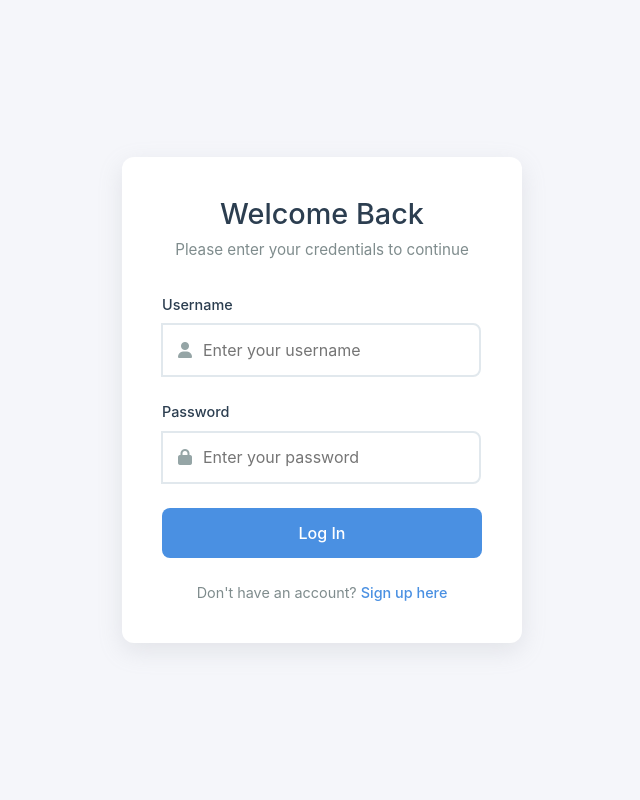
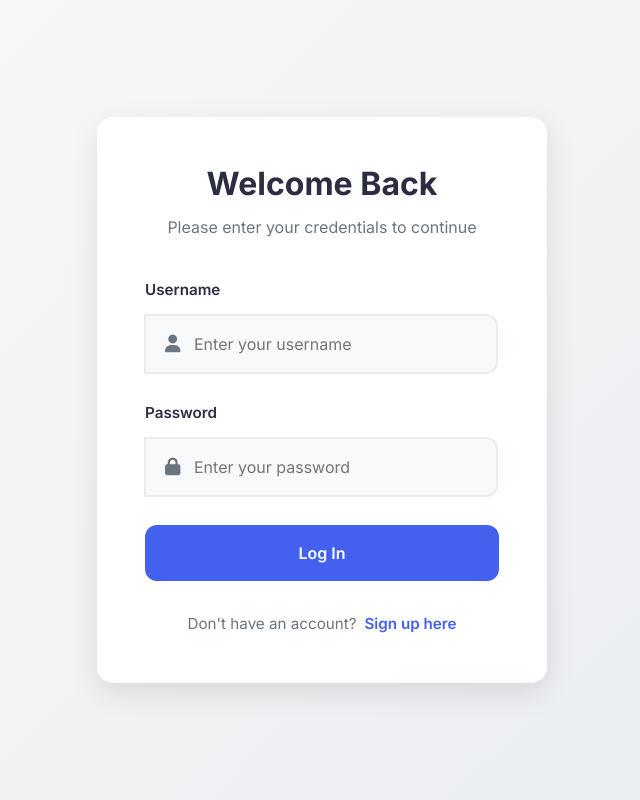
Before and after one commit to DonjeteHasani/techh, a PHP site: page /login.php in a window 1280 px wide. Shown: the whole page, without its empty margins (318-958 px from the left). Run offline with PHP 8.4, Linux system fonts and the light colour scheme.

Commit message:
Update login.php
update

```diff
--- a/login.php
+++ b/login.php
@@ -25,7 +25,7 @@ if ($_SERVER['REQUEST_METHOD'] === 'POST') {
 }
 ?>
 
-    <!DOCTYPE html>
+<!DOCTYPE html>
 <html lang="en">
 <head>
     <meta charset="UTF-8">
@@ -34,24 +34,38 @@ if ($_SERVER['REQUEST_METHOD'] === 'POST') {
     <link href="https://cdnjs.cloudflare.com/ajax/libs/font-awesome/6.0.0/css/all.min.css" rel="stylesheet">
     <link href="https://cdn.jsdelivr.net/npm/bootstrap@5.1.3/dist/css/bootstrap.min.css" rel="stylesheet">
     <link rel="stylesheet" href="https://cdnjs.cloudflare.com/ajax/libs/font-awesome/6.0.0/css/all.min.css">
+    <link href="https://fonts.googleapis.com/css2?family=Inter:wght@400;500;600;700&display=swap" rel="stylesheet">
+
+     <!-- Social Media Meta Tags -->
+     <meta property="og:title" content="TechAI - Premium Tech Products">
+    <meta property="og:description" content="Discover our curated collection of premium tech products and accessories at TechAI">
+    <meta property="og:image" content="https://techai.com/images/social-preview.jpg">
+    <meta property="og:url" content="https://techai.com/products">
+    <meta name="twitter:card" content="summary_large_image">
+    <meta name="twitter:site" content="@techai">
+    <meta name="twitter:title" content="TechAI - Premium Tech Products">
+    <meta name="twitter:description" content="Discover our curated collection of premium tech products and accessories at TechAI">
+    <meta name="twitter:image" content="https://techai.com/images/social-preview.jpg">
     <style>
         :root {
-            --primary-color: #4A90E2;
-            --error-color: #e74c3c;
+            --primary-color: #4361ee;
+            --error-color: #ef233c;
             --success-color: #2ecc71;
-            --background-color: #f5f6fa;
-            --box-shadow: 0 8px 24px rgba(149, 157, 165, 0.2);
+            --background-color: #f8f9fa;
+            --box-shadow: 0 10px 30px rgba(0, 0, 0, 0.1);
+            --text-primary: #2b2d42;
+            --text-secondary: #6c757d;
         }
 
         * {
             margin: 0;
             padding: 0;
             box-sizing: border-box;
-            font-family: -apple-system, BlinkMacSystemFont, 'Segoe UI', Roboto, Oxygen, Ubuntu, Cantarell, sans-serif;
+            font-family: 'Inter', sans-serif;
         }
 
         body {
-            background-color: var(--background-color);
+            background: linear-gradient(135deg, #f8f9fa 0%, #e9ecef 100%);
             min-height: 100vh;
             display: flex;
             align-items: center;
@@ -60,120 +74,151 @@ if ($_SERVER['REQUEST_METHOD'] === 'POST') {
 
         .login-container {
             background: white;
-            padding: 2.5rem;
-            border-radius: 12px;
+            padding: 3rem;
+            border-radius: 16px;
             box-shadow: var(--box-shadow);
             width: 100%;
-            max-width: 400px;
+            max-width: 450px;
             margin: 1rem;
+            transition: transform 0.3s ease;
+        }
+
+        .login-container:hover {
+            transform: translateY(-5px);
         }
 
         .login-header {
             text-align: center;
-            margin-bottom: 2rem;
+            margin-bottom: 2.5rem;
         }
 
         .login-header h1 {
-            color: #2c3e50;
-            font-size: 1.8rem;
-            margin-bottom: 0.5rem;
+            color: var(--text-primary);
+            font-size: 2rem;
+            font-weight: 700;
+            margin-bottom: 0.75rem;
         }
 
         .login-header p {
-            color: #7f8c8d;
-            font-size: 0.95rem;
+            color: var(--text-secondary);
+            font-size: 1rem;
         }
 
         .form-group {
-            margin-bottom: 1.5rem;
+            margin-bottom: 1.75rem;
             position: relative;
         }
 
         .form-group label {
             display: block;
-            margin-bottom: 0.5rem;
-            color: #2c3e50;
-            font-weight: 500;
-            font-size: 0.9rem;
+            margin-bottom: 0.75rem;
+            color: var(--text-primary);
+            font-weight: 600;
+            font-size: 0.95rem;
         }
 
         .input-group {
             position: relative;
+            transition: all 0.3s ease;
         }
 
         .input-group input {
             width: 100%;
-            padding: 0.8rem 1rem;
-            padding-left: 2.5rem;
-            border: 2px solid #e1e8ed;
-            border-radius: 8px;
+            padding: 1rem 1.25rem;
+            padding-left: 3rem;
+            border: 2px solid #e9ecef;
+            border-radius: 12px;
             font-size: 1rem;
             transition: all 0.3s ease;
+            background-color: #f8f9fa;
         }
 
         .input-group i {
             position: absolute;
-            left: 1rem;
+            left: 1.25rem;
             top: 50%;
             transform: translateY(-50%);
-            color: #95a5a6;
+            color: var(--text-secondary);
+            font-size: 1.1rem;
+            transition: all 0.3s ease;
+        }
+
+        .input-group:focus-within i {
+            color: var(--primary-color);
         }
 
         .input-group input:focus {
             outline: none;
             border-color: var(--primary-color);
-            box-shadow: 0 0 0 3px rgba(74, 144, 226, 0.1);
+            background-color: white;
+            box-shadow: 0 0 0 4px rgba(67, 97, 238, 0.1);
         }
 
         .alert {
-            padding: 0.8rem 1rem;
-            border-radius: 8px;
-            margin-bottom: 1.5rem;
-            background-color: #fde8e8;
+            padding: 1rem 1.25rem;
+            border-radius: 12px;
+            margin-bottom: 2rem;
+            background-color: #fff5f5;
+            border: 1px solid #fed7d7;
             color: var(--error-color);
-            font-size: 0.9rem;
+            font-size: 0.95rem;
             display: flex;
             align-items: center;
-            gap: 0.5rem;
+            gap: 0.75rem;
         }
 
         .login-button {
             width: 100%;
-            padding: 0.8rem;
+            padding: 1rem;
             background-color: var(--primary-color);
             color: white;
             border: none;
-            border-radius: 8px;
+            border-radius: 12px;
             font-size: 1rem;
-            font-weight: 500;
+            font-weight: 600;
             cursor: pointer;
-            transition: background-color 0.3s ease;
+            transition: all 0.3s ease;
+            position: relative;
+            overflow: hidden;
         }
 
         .login-button:hover {
-            background-color: #357abd;
+            background-color: #3651d4;
+            transform: translateY(-2px);
+        }
+
+        .login-button:active {
+            transform: translateY(0);
         }
 
         .signup-link {
             text-align: center;
-            margin-top: 1.5rem;
-            color: #7f8c8d;
-            font-size: 0.9rem;
+            margin-top: 2rem;
+            color: var(--text-secondary);
+            font-size: 0.95rem;
         }
 
         .signup-link a {
             color: var(--primary-color);
             text-decoration: none;
-            font-weight: 500;
+            font-weight: 600;
+            margin-left: 0.5rem;
+            transition: all 0.3s ease;
         }
 
         .signup-link a:hover {
+            color: #3651d4;
             text-decoration: underline;
         }
 
         @media (max-width: 480px) {
             .login-container {
-                padding: 1.5rem;
+                padding: 2rem;
+                margin: 1rem;
+            }
+
+            .login-header h1 {
+                font-size: 1.75rem;
             }
         }
     </style>
@@ -228,7 +273,7 @@ if ($_SERVER['REQUEST_METHOD'] === 'POST') {
             </button>
 
             <div class="signup-link">
-                Don't have an account? <a href="register.php">Sign up here</a>
+                Don't have an account?<a href="register.php">Sign up here</a>
             </div>
         </form>
     </div>
```
